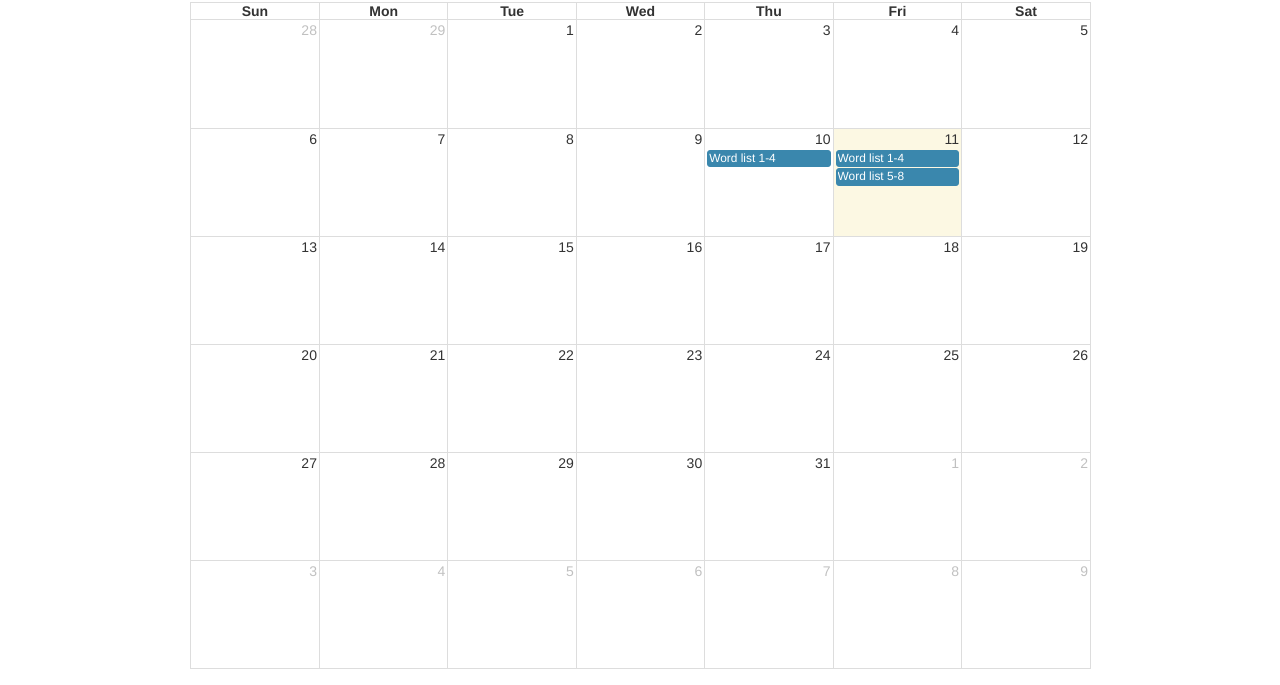
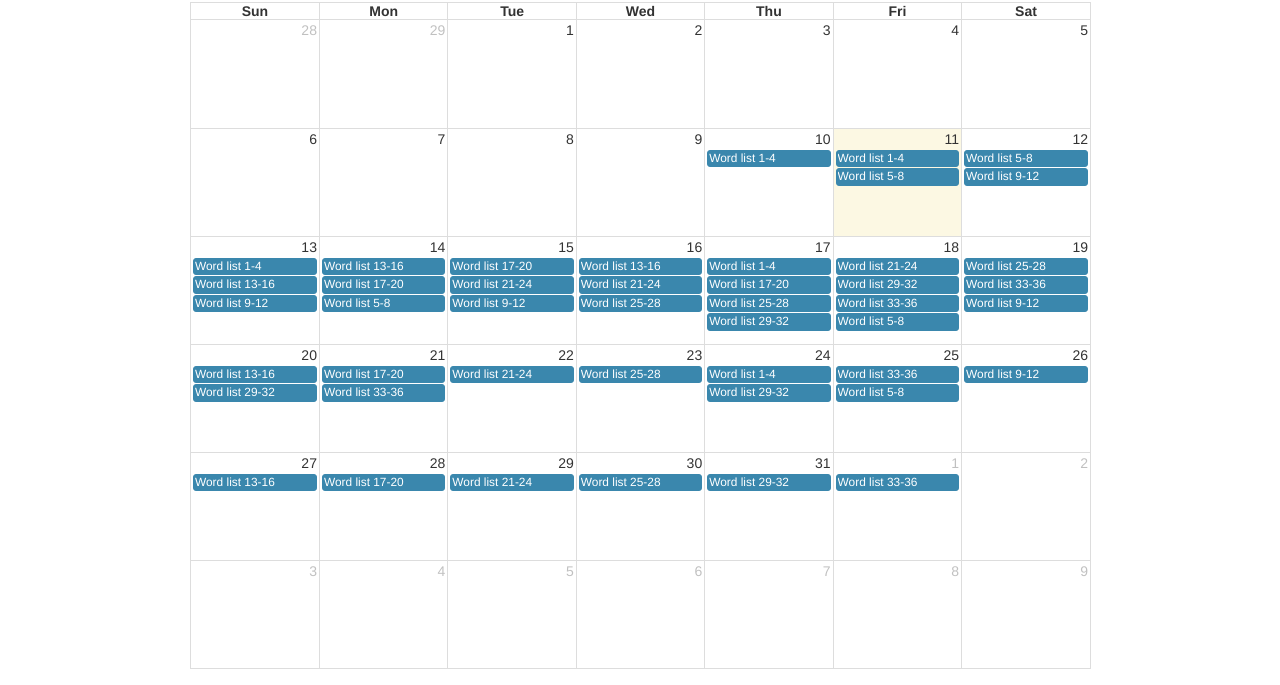
Before and after one commit to ybq0616/ybq0616.github.io, a plain HTML site: page index.html in a window 1280 px wide. Shown: the part 115-800 px from the top of the page. Drawn offline with Linux system fonts and the light colour scheme.

Commit message:
calendar update

```diff
--- a/index.html
+++ b/index.html
@@ -42,7 +42,175 @@
 				{
 					title: 'Word list 5-8',
 					start: '2016-03-11'
-				}
+				},
+				{
+					title: 'Word list 5-8',
+					start: '2016-03-12'
+				},
+				{
+					title: 'Word list 9-12',
+					start: '2016-03-12'
+				},
+				{
+					title: 'Word list 1-4',
+					start: '2016-03-13'
+				},
+				{
+					title: 'Word list 9-12',
+					start: '2016-03-13'
+				},
+				{
+					title: 'Word list 13-16',
+					start: '2016-03-13'
+				},
+				{
+					title: 'Word list 5-8',
+					start: '2016-03-14'
+				},
+				{
+					title: 'Word list 13-16',
+					start: '2016-03-14'
+				},
+				{
+					title: 'Word list 17-20',
+					start: '2016-03-14'
+				},
+				{
+					title: 'Word list 9-12',
+					start: '2016-03-15'
+				},
+				{
+					title: 'Word list 17-20',
+					start: '2016-03-15'
+				},
+				{
+					title: 'Word list 21-24',
+					start: '2016-03-15'
+				},
+				{
+					title: 'Word list 13-16',
+					start: '2016-03-16'
+				},
+				{
+					title: 'Word list 21-24',
+					start: '2016-03-16'
+				},
+				{
+					title: 'Word list 25-28',
+					start: '2016-03-16'
+				},
+				{
+					title: 'Word list 1-4',
+					start: '2016-03-17'
+				},
+				{
+					title: 'Word list 17-20',
+					start: '2016-03-17'
+				},
+				{
+					title: 'Word list 25-28',
+					start: '2016-03-17'
+				},
+				{
+					title: 'Word list 29-32',
+					start: '2016-03-17'
+				},
+				{
+					title: 'Word list 5-8',
+					start: '2016-03-18'
+				},
+				{
+					title: 'Word list 21-24',
+					start: '2016-03-18'
+				},
+				{
+					title: 'Word list 29-32',
+					start: '2016-03-18'
+				},
+				{
+					title: 'Word list 33-36',
+					start: '2016-03-18'
+				},
+				{
+					title: 'Word list 9-12',
+					start: '2016-03-19'
+				},
+				{
+					title: 'Word list 25-28',
+					start: '2016-03-19'
+				},
+				{
+					title: 'Word list 33-36',
+					start: '2016-03-19'
+				},
+				{
+					title: 'Word list 13-16',
+					start: '2016-03-20'
+				},
+				{
+					title: 'Word list 29-32',
+					start: '2016-03-20'
+				},
+				{
+					title: 'Word list 17-20',
+					start: '2016-03-21'
+				},
+				{
+					title: 'Word list 33-36',
+					start: '2016-03-21'
+				},
+				{
+					title: 'Word list 21-24',
+					start: '2016-03-22'
+				},
+				{
+					title: 'Word list 25-28',
+					start: '2016-03-23'
+				},
+				{
+					title: 'Word list 1-4',
+					start: '2016-03-24'
+				},
+				{
+					title: 'Word list 29-32',
+					start: '2016-03-24'
+				},
+				{
+					title: 'Word list 33-36',
+					start: '2016-03-25'
+				},
+				{
+					title: 'Word list 5-8',
+					start: '2016-03-25'
+				},
+				{
+					title: 'Word list 9-12',
+					start: '2016-03-26'
+				},
+				{
+					title: 'Word list 13-16',
+					start: '2016-03-27'
+				},
+				{
+					title: 'Word list 17-20',
+					start: '2016-03-28'
+				},
+				{
+					title: 'Word list 21-24',
+					start: '2016-03-29'
+				},
+				{
+					title: 'Word list 25-28',
+					start: '2016-03-30'
+				},
+				{
+					title: 'Word list 29-32',
+					start: '2016-03-31'
+				},
+				{
+					title: 'Word list 33-36',
+					start: '2016-04-01'
+				},
 			]
 		});
 
```
